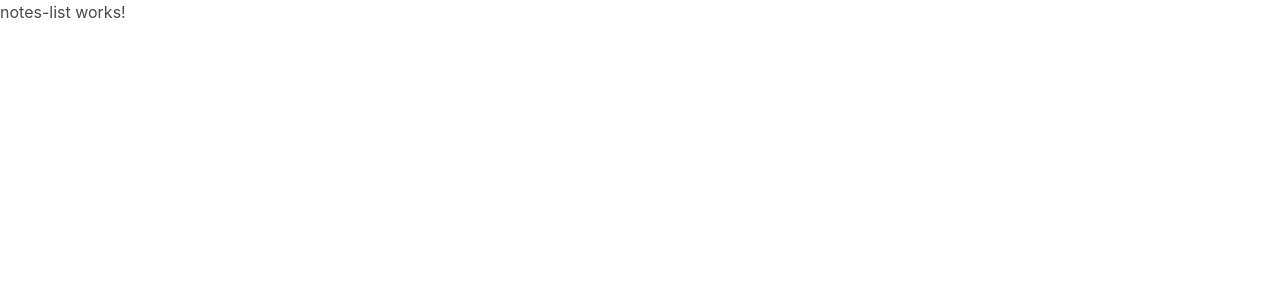
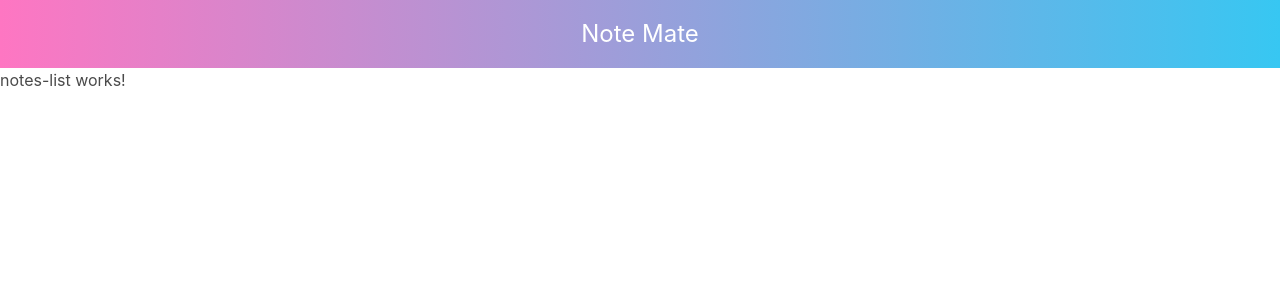
Before and after one commit to yousrak-hub/SimpleAngularNoteApp, an Angular app: page / in a window 1280 px wide. Shown: the top 300 px of the page. Built offline with nearby package versions, Linux system fonts and the light colour scheme.

Commit message:
Adding main layout component and styling header

```diff
--- a/src/app/app.module.ts
+++ b/src/app/app.module.ts
@@ -1,3 +1,4 @@
+import { MainLayoutComponent } from './pages/main-layout/main-layout.component';
 import { BrowserModule } from '@angular/platform-browser';
 import { NgModule, Component } from '@angular/core';
 
@@ -5,19 +6,23 @@
 import { NotesListComponent } from './pages/notes-list/notes-list.component';
 import { RouterModule, Routes } from '@angular/router';
 
-const routes: Routes=[
-  {path : '', component:NotesListComponent}
+const routes: Routes = [
+  {
+    path: '',
+    component: MainLayoutComponent,
+    children: [
+      {
+        path: '',
+        component: NotesListComponent,
+      },
+    ],
+  },
 ];
 @NgModule({
-  declarations: [
-    AppComponent,
-    NotesListComponent
-  ],
-  imports: [
-    BrowserModule,RouterModule.forRoot(routes)
-  ],
-  exports:[RouterModule],
+  declarations: [AppComponent, NotesListComponent, MainLayoutComponent],
+  imports: [BrowserModule, RouterModule.forRoot(routes)],
+  exports: [RouterModule],
   providers: [],
-  bootstrap: [AppComponent]
+  bootstrap: [AppComponent],
 })
-export class AppModule { }
+export class AppModule {}
--- /dev/null
+++ b/src/app/pages/main-layout/main-layout.component.css
@@ -0,0 +1,25 @@
+.layout-box {
+  display: flex;
+  flex-direction: column;
+  height: 100%;
+  overflow: hidden;
+}
+.page-content {
+  flex-grow: 1;
+  overflow-y: scroll;
+}
+.top-bar {
+  width: 100%;
+  height: 68px;
+  background: linear-gradient(to right, #fe76c2, #37c7f2);
+  box-shadow: 0px 0px 10px 0px rgba(black,0.15);
+  display: flex;
+  flex-shrink: 0;
+  justify-content: center;
+  align-items: center;
+}
+
+.top-bar h1 {
+  color: white;
+  font-size: 24px;
+}
--- /dev/null
+++ b/src/app/pages/main-layout/main-layout.component.html
@@ -0,0 +1,9 @@
+<div class="layout-box">
+  <div class="top-bar">
+    <h1>Note Mate</h1>
+  </div>
+
+  <div class="page-content">
+    <router-outlet></router-outlet>
+  </div>
+</div>
--- /dev/null
+++ b/src/app/pages/main-layout/main-layout.component.ts
@@ -0,0 +1,15 @@
+import { Component, OnInit } from '@angular/core';
+
+@Component({
+  selector: 'app-main-layout',
+  templateUrl: './main-layout.component.html',
+  styleUrls: ['./main-layout.component.css']
+})
+export class MainLayoutComponent implements OnInit {
+
+  constructor() { }
+
+  ngOnInit(): void {
+  }
+
+}
```
Also changed, not shown: 1 other file (tests, documents, lock files or other folders).
